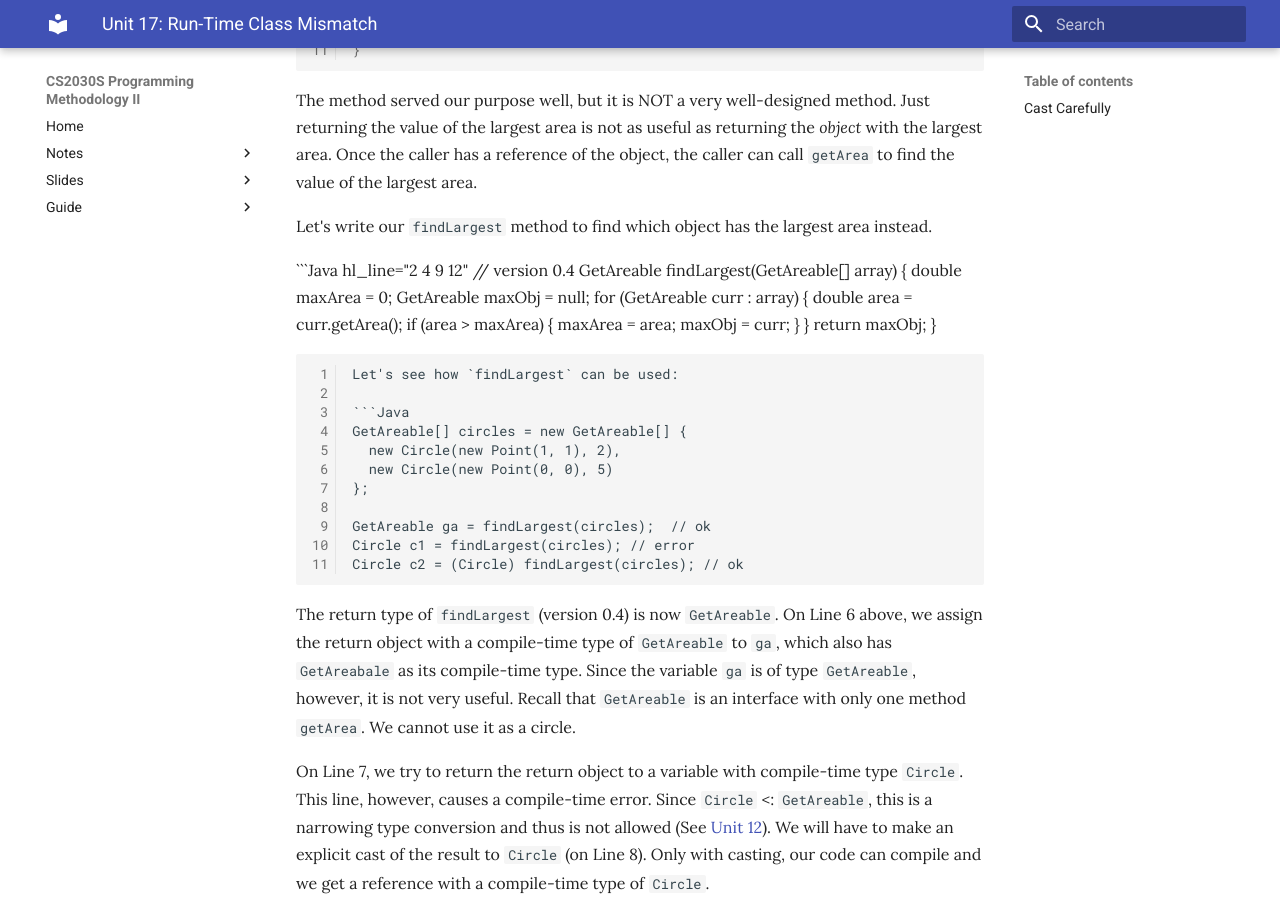
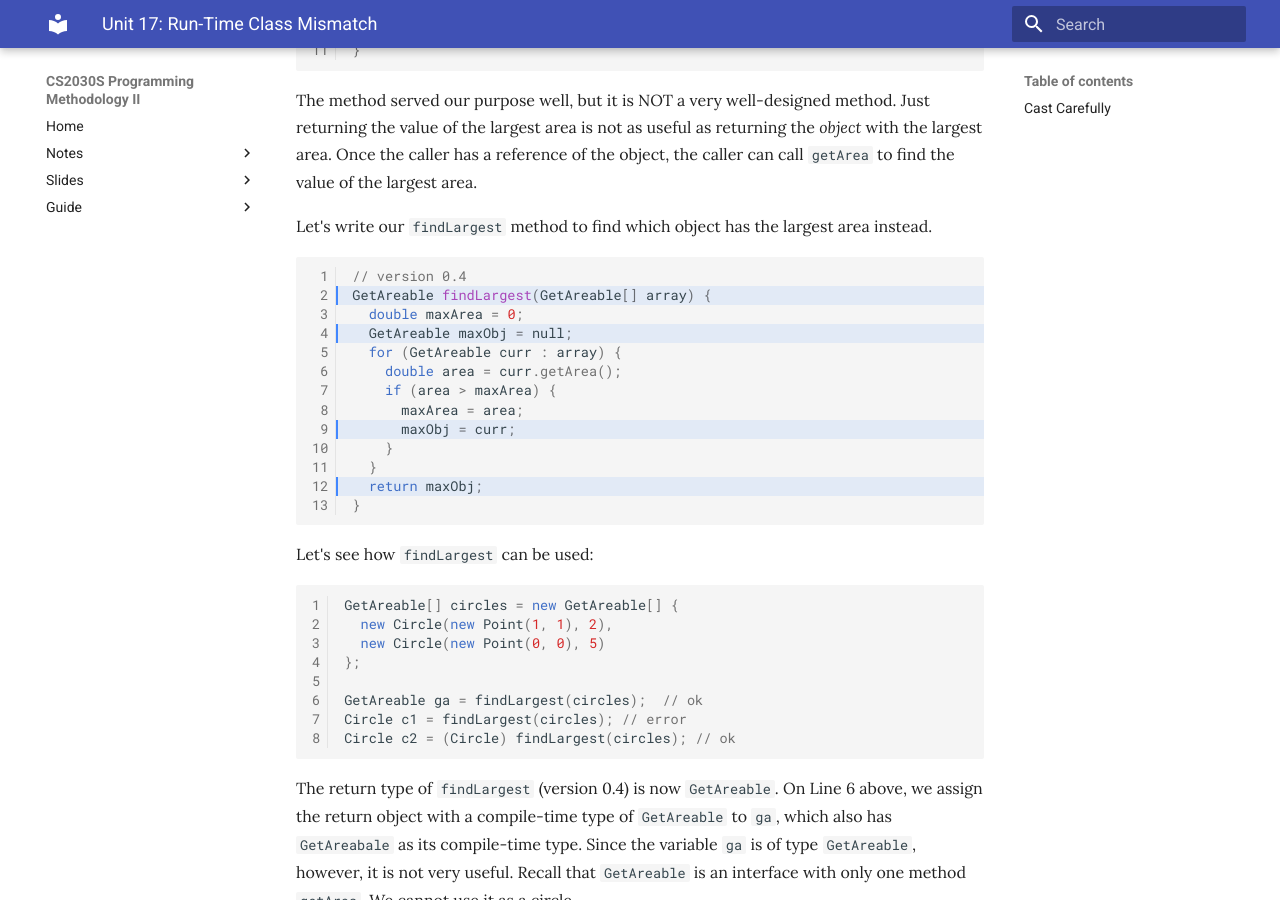
Before and after one commit to nus-cs2030s/2021-s2, an MkDocs documentation site: the page built from docs/17-casting.md, in a window 1280 px wide and 900 px high, scrolled down 641 px. Built offline with MkDocs 1.6.1 and Material for MkDocs 9.7.7, drawn with Linux system fonts in a browser that asks for light colours.

Commit message:
Fix code formatting for Unit 17

````diff
--- a/docs/17-casting.md
+++ b/docs/17-casting.md
@@ -25,7 +25,7 @@ The method served our purpose well, but it is NOT a very well-designed method.
 
 Let's write our `findLargest` method to find which object has the largest area instead.
 
-```Java hl_line="2 4 9 12"
+```Java hl_lines="2 4 9 12"
 // version 0.4
 GetAreable findLargest(GetAreable[] array) {
   double maxArea = 0;
````
